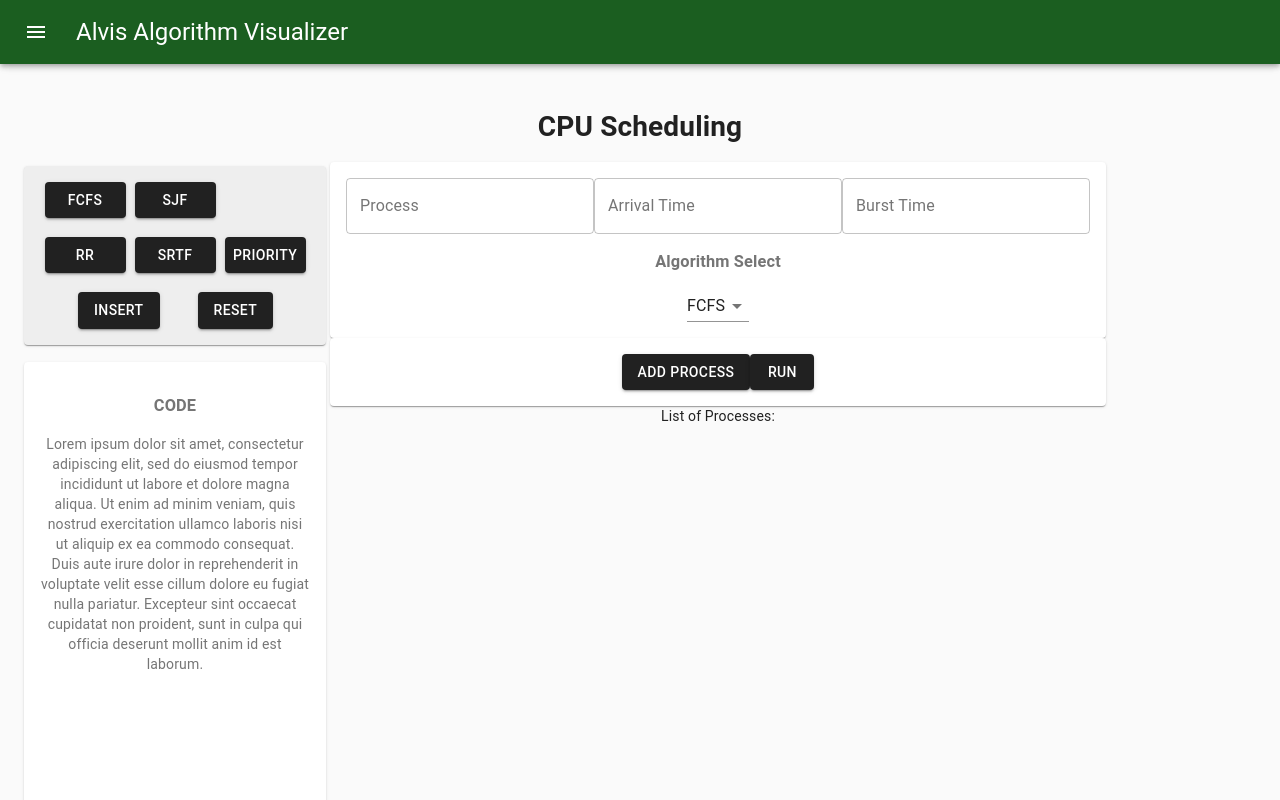
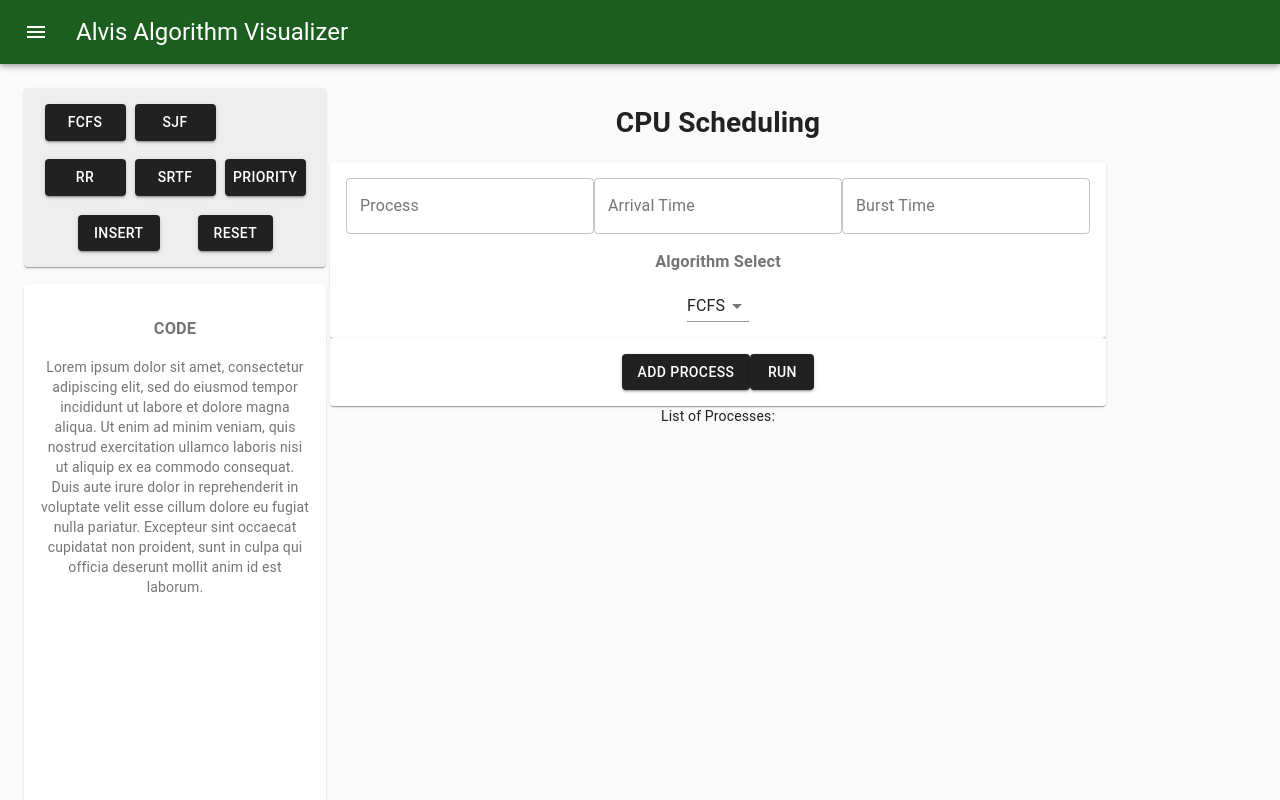
Before and after one commit to rblocker1017/Alvis-rblocker, a React (Create React App) app: page /CpuScheduling in a window 1280 px wide. Shown: the top 800 px of the page. Built offline with nearby package versions, Linux system fonts and the light colour scheme.

Commit message:
Changed the position of the title 'CPU Scheduling'

```diff
--- a/src/pages/CPUScheduling.js
+++ b/src/pages/CPUScheduling.js
@@ -653,7 +653,7 @@ export default function CpuScheduling(props) {
     return (
 
         <Header>
-            <h1>CPU Scheduling</h1>
+
 
             <ThemeProvider theme={theme}>
                 <Grid container direction="column">
@@ -717,6 +717,7 @@ export default function CpuScheduling(props) {
 
             <Grid >
                 <Grid item xs={12}>
+                <h1>CPU Scheduling</h1>
                     <Paper className={classes.paper}>
                         <form noValidate autoComplete="on">
                             <TextField id="outlined-size-normal" variant="outlined" label="Process" onChange={(e) => { setformProcess(e.target.value) }} />
```
